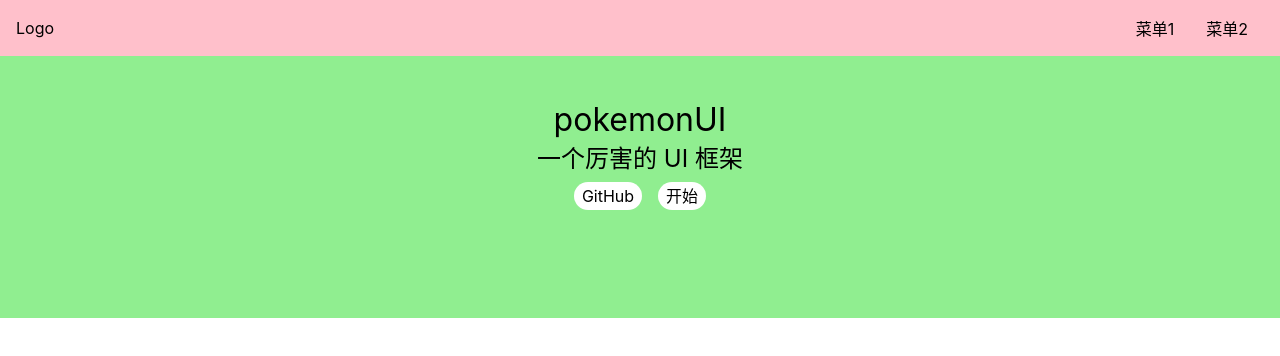
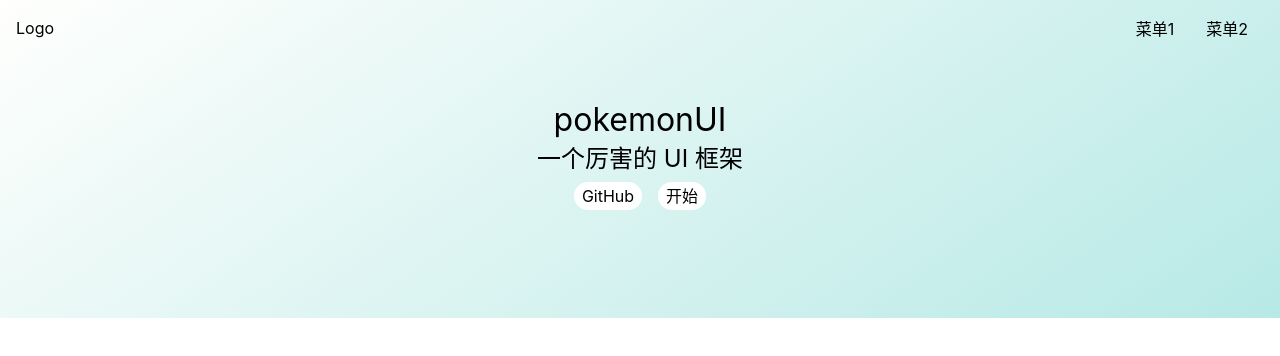
Before and after one commit to origami0227/pokemonUI, a Vue app: page / in a window 1280 px wide. Shown: the top 356 px of the page. Built offline with nearby package versions, Linux system fonts and the light colour scheme.

Commit message:
背景渐变

```diff
--- a/src/components/Topnav.vue
+++ b/src/components/Topnav.vue
@@ -23,7 +23,6 @@
 </script>
 <style lang="scss" scoped>
 .topnav {
-  background: pink;
   display: flex;
   padding: 16px;
   position: fixed;
--- a/src/views/home.vue
+++ b/src/views/home.vue
@@ -1,6 +1,6 @@
 <template>
-  <div>
-    <Topnav />
+  <div class="topnavAndBanner">
+    <Topnav/>
     <div class="banner">
       <h1>pokemonUI</h1>
       <h2>一个厉害的 UI 框架</h2>
@@ -13,22 +13,28 @@
 </template>
 <script lang="ts">
 import Topnav from "../components/Topnav.vue";
+
 export default {
-  components: { Topnav },
+  components: {Topnav},
 };
 </script>
 <style lang="scss" scoped>
+.topnavAndBanner {
+  background: linear-gradient(145deg, rgba(277, 255, 253, 1) 0%, rgba(183, 233, 230, 1) 100%);
+}
+
 .banner {
   padding: 100px 0;
   display: flex;
   justify-content: center;
   align-items: center;
   flex-direction: column;
-  background: lightgreen;
-  > .actions{
+
+  > .actions {
     padding: 8px 0;
+
     a {
-      margin:0 8px;
+      margin: 0 8px;
       background: #fff;
       display: inline-block;
       $h: 28px;
```
